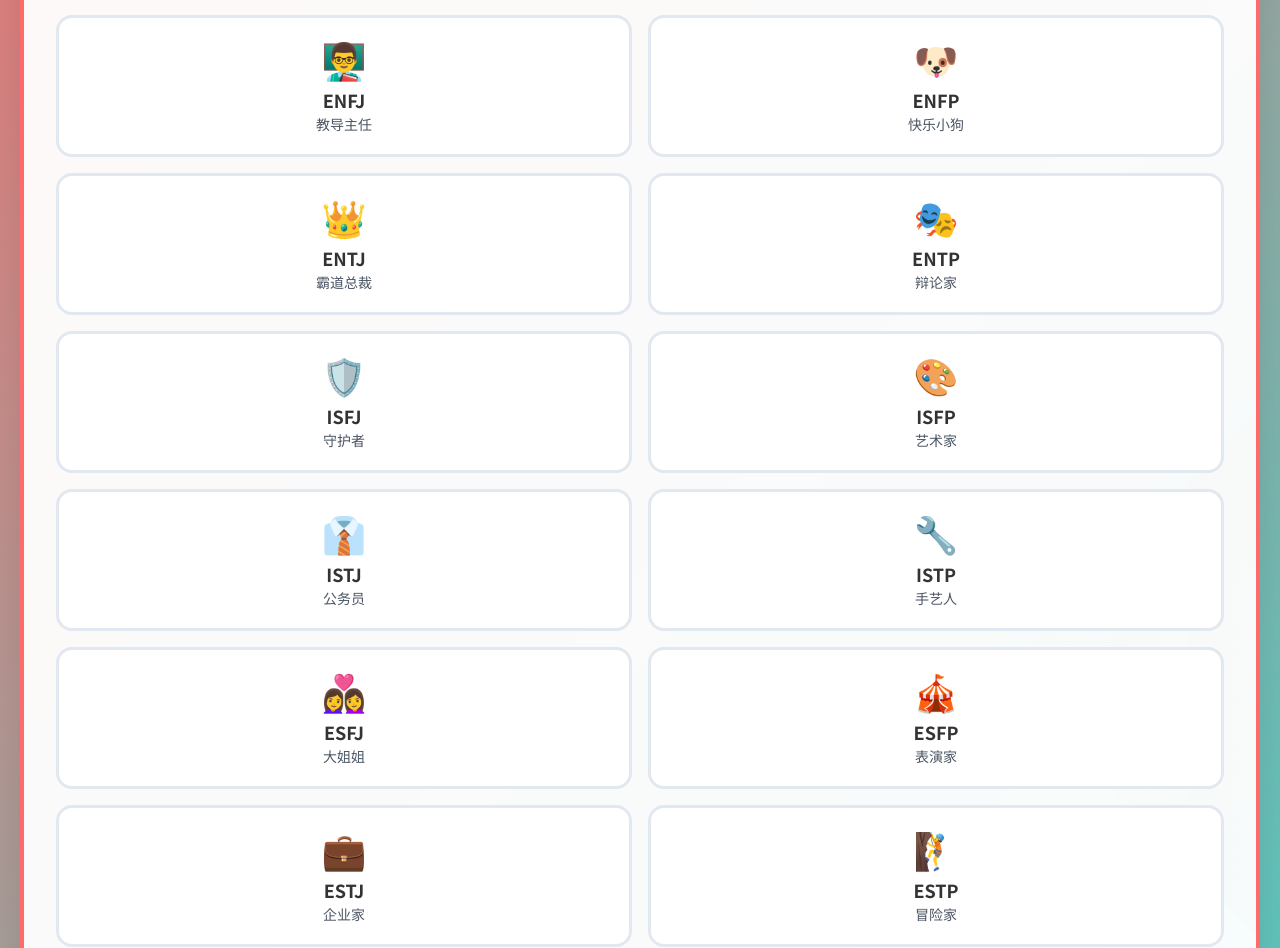
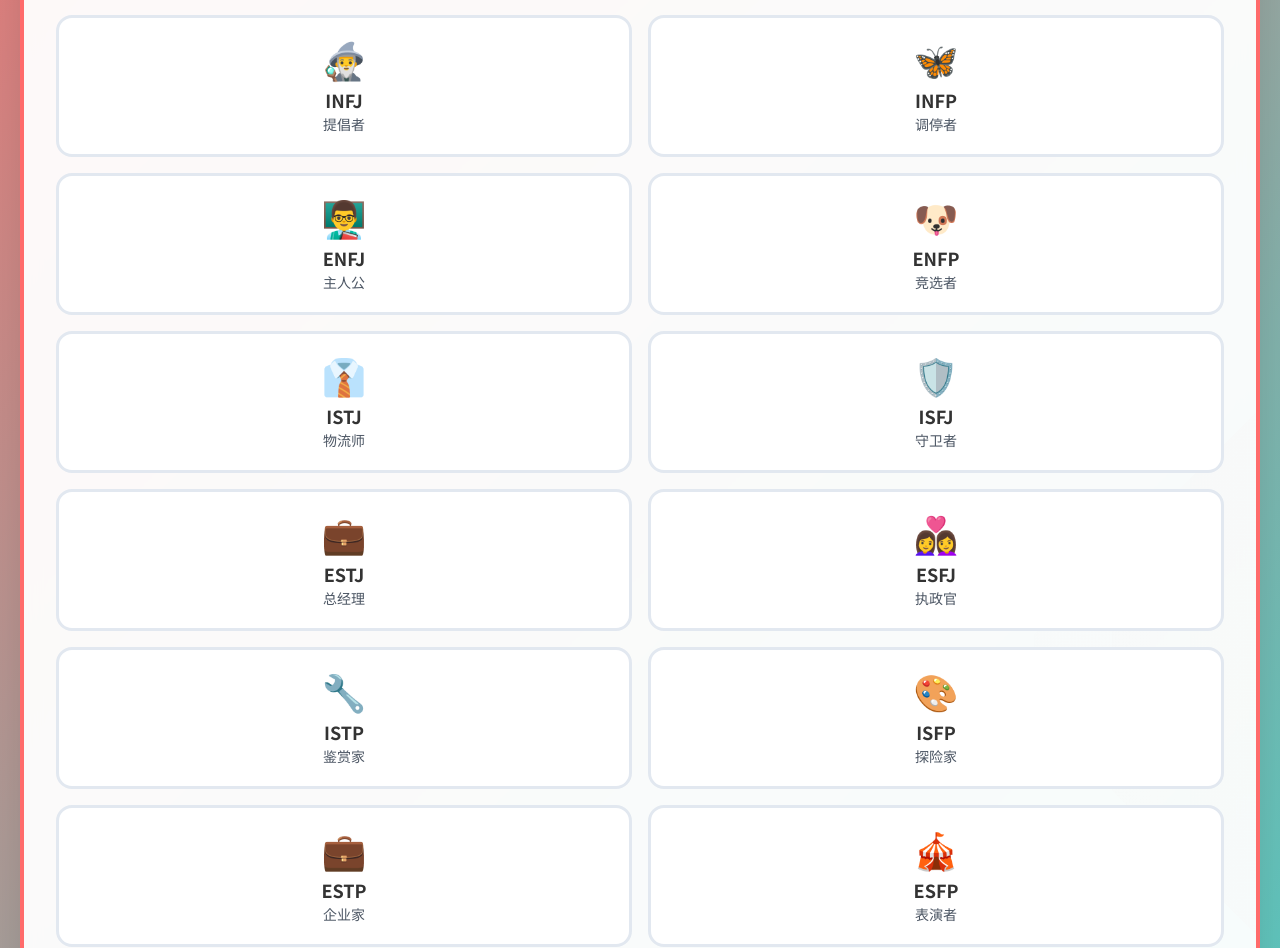
Before and after one commit to ison42/IMBG, a React (Vite) app: page / in a window 1280 px wide. Shown: the part 656-1604 px from the top of the page. Built offline with nearby package versions, Linux system fonts and the light colour scheme.

Commit message:
fix: 更新角色创建页的 MBTI 中文名称
- 根据官方标准翻译更新 Step1.tsx 中的 MBTI 中文名称
- 保持与 Step3.tsx 中的名称一致
- 确保所有页面使用统一的 MBTI 中文翻译

```diff
--- a/src/components/Step1.tsx
+++ b/src/components/Step1.tsx
@@ -71,22 +71,22 @@ const Step1: React.FC<Step1Props> = ({ onNext }) => {
   };
 
   const mbtiTypes = [
-    { type: 'INFJ', nickname: '绿老头', icon: '🧙‍♂️' },
-    { type: 'INFP', nickname: '小蝴蝶', icon: '🦋' },
     { type: 'INTJ', nickname: '建筑师', icon: '🏗️' },
-    { type: 'INTP', nickname: '科学家', icon: '🔬' },
-    { type: 'ENFJ', nickname: '教导主任', icon: '👨‍🏫' },
-    { type: 'ENFP', nickname: '快乐小狗', icon: '🐶' },
-    { type: 'ENTJ', nickname: '霸道总裁', icon: '👑' },
+    { type: 'INTP', nickname: '逻辑学家', icon: '🔬' },
+    { type: 'ENTJ', nickname: '指挥官', icon: '👑' },
     { type: 'ENTP', nickname: '辩论家', icon: '🎭' },
-    { type: 'ISFJ', nickname: '守护者', icon: '🛡️' },
-    { type: 'ISFP', nickname: '艺术家', icon: '🎨' },
-    { type: 'ISTJ', nickname: '公务员', icon: '👔' },
-    { type: 'ISTP', nickname: '手艺人', icon: '🔧' },
-    { type: 'ESFJ', nickname: '大姐姐', icon: '👩‍❤️‍👩' },
-    { type: 'ESFP', nickname: '表演家', icon: '🎪' },
-    { type: 'ESTJ', nickname: '企业家', icon: '💼' },
-    { type: 'ESTP', nickname: '冒险家', icon: '🧗' }
+    { type: 'INFJ', nickname: '提倡者', icon: '🧙‍♂️' },
+    { type: 'INFP', nickname: '调停者', icon: '🦋' },
+    { type: 'ENFJ', nickname: '主人公', icon: '👨‍🏫' },
+    { type: 'ENFP', nickname: '竞选者', icon: '🐶' },
+    { type: 'ISTJ', nickname: '物流师', icon: '👔' },
+    { type: 'ISFJ', nickname: '守卫者', icon: '🛡️' },
+    { type: 'ESTJ', nickname: '总经理', icon: '💼' },
+    { type: 'ESFJ', nickname: '执政官', icon: '👩‍❤️‍👩' },
+    { type: 'ISTP', nickname: '鉴赏家', icon: '🔧' },
+    { type: 'ISFP', nickname: '探险家', icon: '🎨' },
+    { type: 'ESTP', nickname: '企业家', icon: '💼' },
+    { type: 'ESFP', nickname: '表演者', icon: '🎪' }
   ];
 
   const handleSubmit = () => {
```
